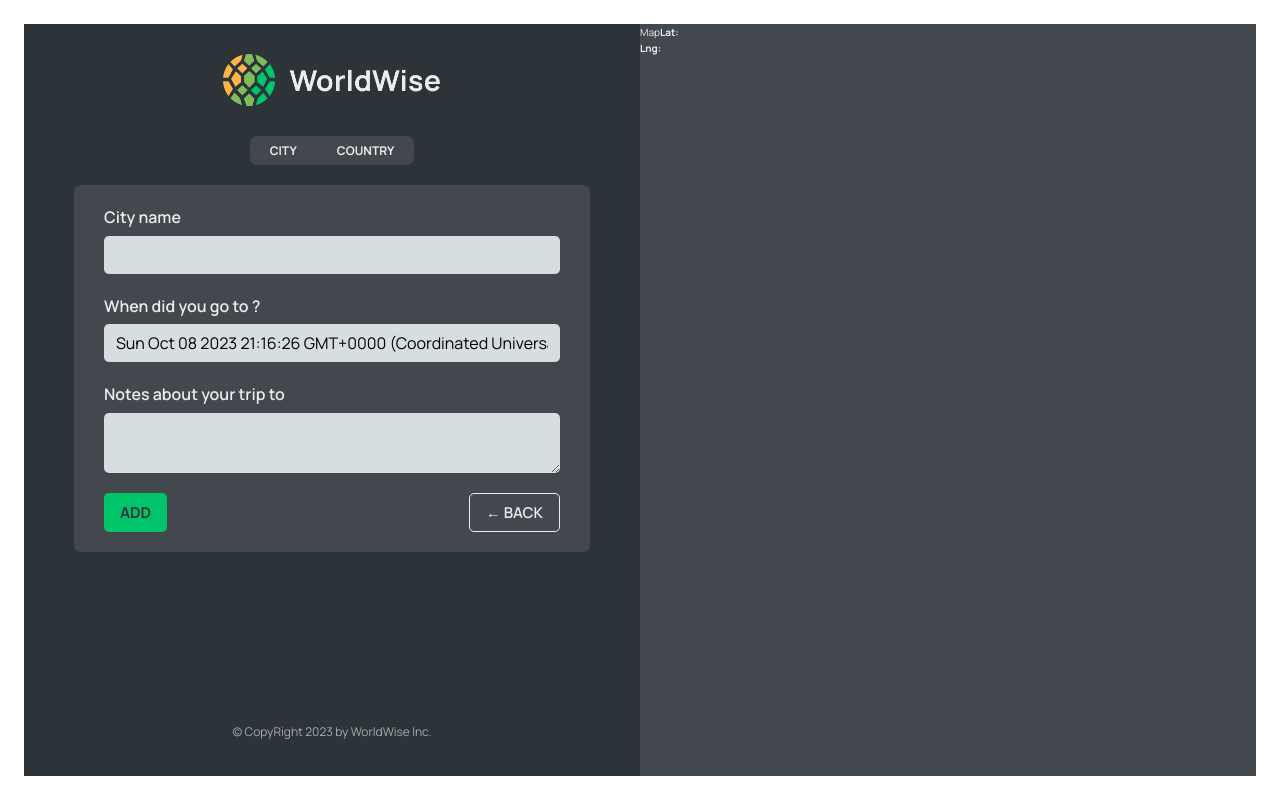
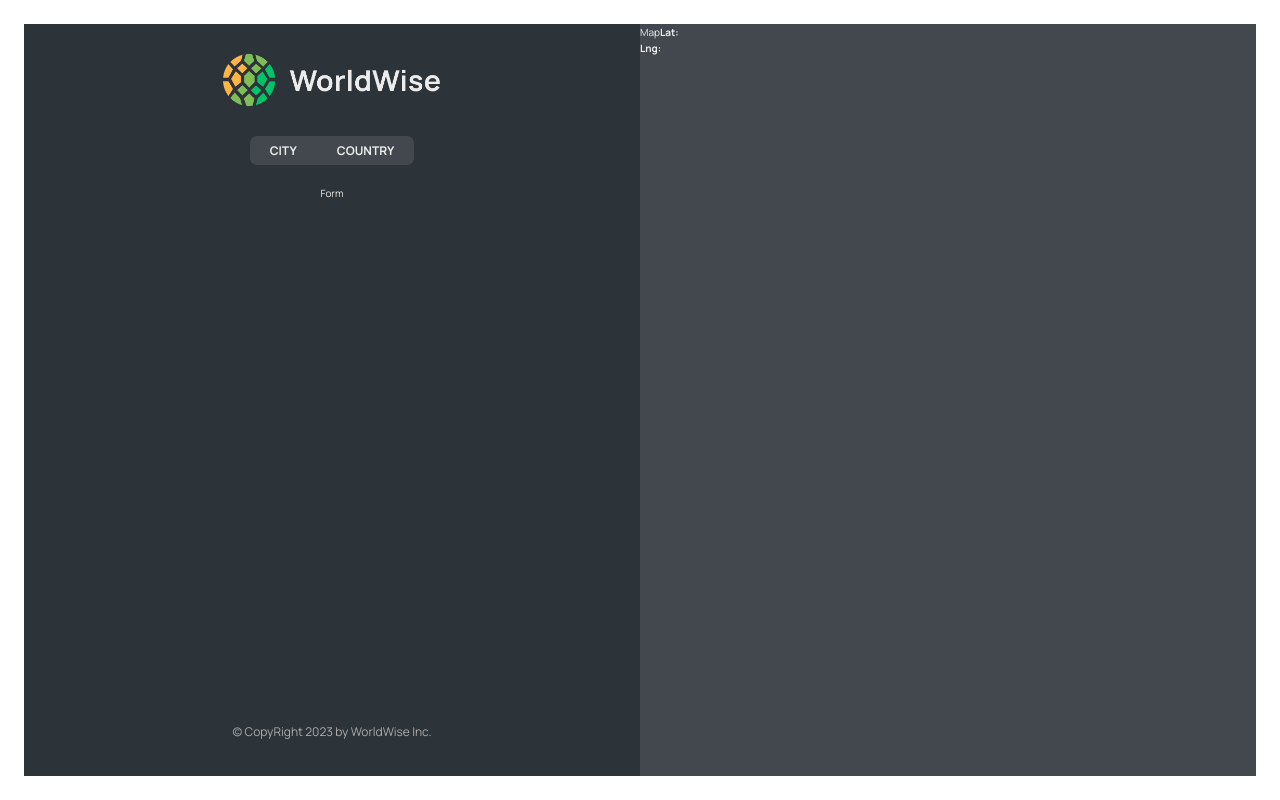
Before and after one commit to ayazibrahimov/worldwise, a React (Vite) app in the folder worldwise/: page /app/form in a window 1280 px wide. Built offline with nearby package versions, Linux system fonts and the light colour scheme; data requests are answered from the project's data file.

Commit message:
context-api

```diff
--- a/worldwise/src/App.jsx
+++ b/worldwise/src/App.jsx
@@ -1,5 +1,5 @@
 import { useEffect, useState } from 'react';
-import {BrowserRouter, Routes, Route} from 'react-router-dom';
+import {BrowserRouter, Routes, Route, Navigate} from 'react-router-dom';
 import Homepage from './pages/Homepage';
 import Pricing from './pages/Pricing';
 import Product from './pages/Product';
@@ -8,61 +8,36 @@ import Login from './pages/Login';
 import AppLayout from './pages/AppLayout';
 import CityList from './components/CityList';
 import City from './components/City';
-import Form from './components/Form';
 import CountryList from './components/CountryList';
-
-
-const BASE_URL = 'http://localhost:9000'
+import { DataWrapper } from './contexts/DataContext';
 
 
 function App() {
 
-
-  const [cities,setCities] = useState([])
-  const [isLoading,setIsLoading] = useState(false)
-
-
-  useEffect(()=>{
-
-    async function fetchCities(){
-       try{
-        setIsLoading(true)
-        const res = await fetch(`${BASE_URL}/cities`)
-        const data = await res.json()
-        setCities(data);
-       }catch{
-        alert('There are some error...')
-       } finally{
-        setIsLoading(false)
-       }
-    }
-
-
-    fetchCities()
-  }, [])
 
 
   return (
     <div>
 
        {/* <p className="test">sALAM alasda</p> */}
-
-       <BrowserRouter>
+      <DataWrapper>
+        <BrowserRouter>
           <Routes>
             <Route index element={<Homepage />} ></Route>
             <Route path='pricing' element={<Pricing />}></Route>
             <Route path='product' element={<Product />}></Route>
             <Route path='/login' element={<Login />}></Route>
             <Route path='/app' element={<AppLayout />}>
-                <Route index element={<CityList cities={cities} isLoading={isLoading} />} ></Route>
-                <Route path='city' element={<CityList cities={cities} isLoading={isLoading}/>} ></Route>
+                <Route index element={<Navigate to='city'></Navigate>} ></Route>
+                <Route path='city' element={<CityList />} ></Route>
                 <Route path="city/:id" element={<City />}></Route>
-                <Route path='country' element={<CountryList cities={cities} isLoading={isLoading} />}></Route>
-                <Route path='form' element={<Form />}></Route>
+                <Route path='country' element={<CountryList />}></Route>
+                <Route path='form' element={<p>Form</p>}></Route>
             </Route>
             <Route path='*' element={<Error />}> </Route>
           </Routes>
-       </BrowserRouter>
+        </BrowserRouter>
+       </DataWrapper>
 
     </div>
 
--- a/worldwise/src/components/Button.jsx
+++ b/worldwise/src/components/Button.jsx
@@ -1,10 +1,8 @@
 import React from 'react'
-import styles from './Button.module.css'
 
-function Button({type,children,onClick}) {
-
+function Button() {
   return (
-    <button className={`${styles.btn} ${styles[type]}`} onClick={onClick}>{children}</button>
+    <div>Button</div>
   )
 }
 
--- a/worldwise/src/components/CityList.jsx
+++ b/worldwise/src/components/CityList.jsx
@@ -2,8 +2,14 @@ import CityItem from './CityItem'
 import Spinner from './Spinner'
 import Message from './Message'
 import styles from './CityList.module.css'
+import { useContext } from 'react'
+import { DataProvider } from '../contexts/DataContext'
 
-function CityList({ cities,isLoading }) {
+function CityList() {
+
+
+ const { cities,isLoading } = useContext(DataProvider)
+
 
  if(isLoading) return <Spinner />
 
--- a/worldwise/src/components/CountryList.jsx
+++ b/worldwise/src/components/CountryList.jsx
@@ -2,8 +2,14 @@ import CountyrItem from './CountryItem'
 import Spinner from './Spinner'
 import Message from './Message'
 import styles from './CountryList.module.css'
+import { useContext } from 'react'
+import { DataProvider } from '../contexts/DataContext'
 
-function CountryList({ cities,isLoading }) {
+function CountryList() {
+
+
+  const { cities,isLoading } = useContext(DataProvider)
+
 
  if(isLoading) return <Spinner />
 
--- a/worldwise/src/components/Form.jsx
+++ b/worldwise/src/components/Form.jsx
@@ -1,9 +1,8 @@
 // "https://api.bigdatacloud.net/data/reverse-geocode-client?latitude=0&longitude=0"
 
 import { useState } from "react";
+
 import styles from "./Form.module.css";
-import Button from "./Button";
-import { useNavigate } from "react-router-dom";
 
 export function convertToEmoji(countryCode) {
   const codePoints = countryCode
@@ -18,13 +17,6 @@ function Form() {
   const [country, setCountry] = useState("");
   const [date, setDate] = useState(new Date());
   const [notes, setNotes] = useState("");
-  const navigate = useNavigate()
-
-
-  function handleNavigate(e){
-    e.preventDefault()
-    navigate(-1)
-  }
 
   return (
     <form className={styles.form}>
@@ -57,8 +49,8 @@ function Form() {
       </div>
 
       <div className={styles.buttons}>
-        <Button type='primary'>Add</Button>
-        <Button type='back' onClick={handleNavigate}> &larr; Back </Button>
+        <button>Add</button>
+        <button>&larr; Back</button>
       </div>
     </form>
   );
--- a/worldwise/src/components/Map.jsx
+++ b/worldwise/src/components/Map.jsx
@@ -1,11 +1,9 @@
-import { useNavigate, useSearchParams } from 'react-router-dom';
+import { useSearchParams } from 'react-router-dom';
 import styles from './Map.module.css'
 
 function Map() {
 
   const [data,setData] = useSearchParams()
-  const navigate = useNavigate()
-
 
 
   const lat = data.get('lat')
@@ -13,8 +11,7 @@ function Map() {
 
 
   return (
-    <div className={styles.mapContainer} onClick={()=>navigate('form')}>
-      Map
+    <div className={styles.mapContainer}>Map
       <b>Lat:{lat}</b> <br />
       <b>Lng:{lng}</b>
     </div>
--- /dev/null
+++ b/worldwise/src/contexts/DataContext.jsx
@@ -0,0 +1,58 @@
+// Context Api
+
+import { Children, createContext, useEffect, useState } from "react";
+
+
+const BASE_URL = 'http://localhost:9000'
+
+
+
+const DataProvider = createContext()
+
+
+function DataWrapper({children}){
+
+  const [cities,setCities] = useState([])
+  const [isLoading,setIsLoading] = useState(false)
+
+
+  useEffect(()=>{
+
+    async function fetchCities(){
+        try{
+         setIsLoading(true)
+         const res = await fetch(`${BASE_URL}/cities`)
+         const data = await res.json()
+         setCities(data);
+        }catch{
+         alert('There are some error...')
+        } finally{
+         setIsLoading(false)
+        }
+     }
+
+
+    fetchCities()
+  }, [])
+
+
+
+  return(
+    <DataProvider.Provider value={{ cities,isLoading }}>
+          {children}
+    </DataProvider.Provider>
+  )
+
+
+}
+
+
+
+// function usageContext(){
+//     const data = useContext(DataProvider)
+//     return data;
+// }
+
+
+
+export {DataWrapper,DataProvider}
```
